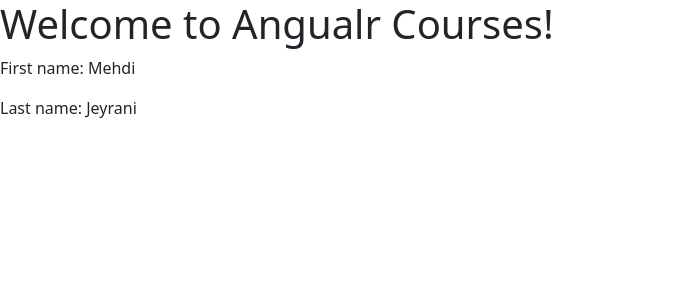
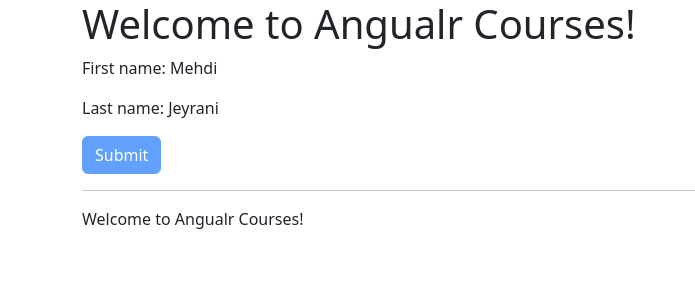
Before and after one commit to mehdijeyranii/AngularCourses, an Angular app: page / in a window 1280 px wide. Shown: the top 300 px of the page, without its empty margins (0-695 px from the left). Built offline with nearby package versions, Linux system fonts and the light colour scheme.

Commit message:
Add data binding by Property Binding

```diff
--- a/src/app/app.component.html
+++ b/src/app/app.component.html
@@ -1,4 +1,8 @@
-<h1>{{title}}</h1>
-
-<p>First name: {{firstName}}</p>
-<p>Last name: {{lastName}}</p>
+<div class="container">
+    <h1>{{title}}</h1>
+    <p>First name: {{firstName}}</p>
+    <p>Last name: {{lastName}}</p>
+    <button class="btn btn-primary" [disabled]="isActive">Submit</button>
+    <hr>
+    <p [innerHTML]="title">This is a test</p>
+</div>
--- a/src/app/app.component.ts
+++ b/src/app/app.component.ts
@@ -11,4 +11,7 @@ export class AppComponent {
   //interpolation
   firstName: string = 'Mehdi';
   lastName: string = 'Jeyrani';
+
+  //Property binding
+  isActive: boolean = true;
 }
```
